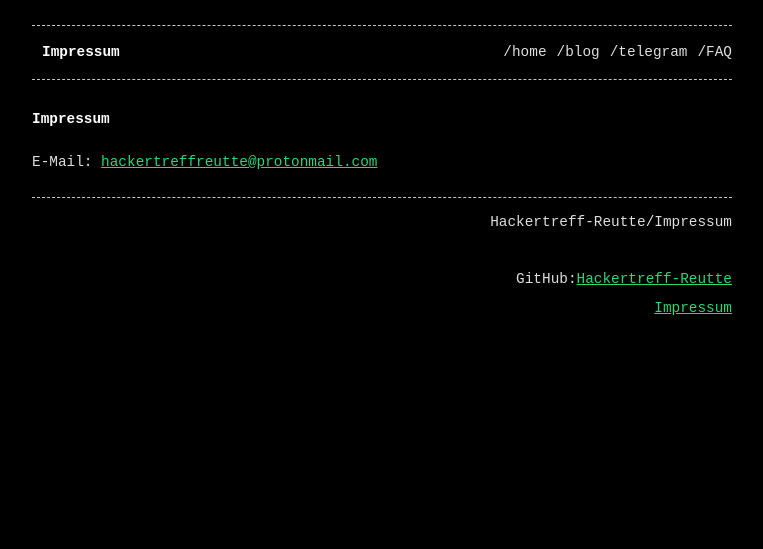
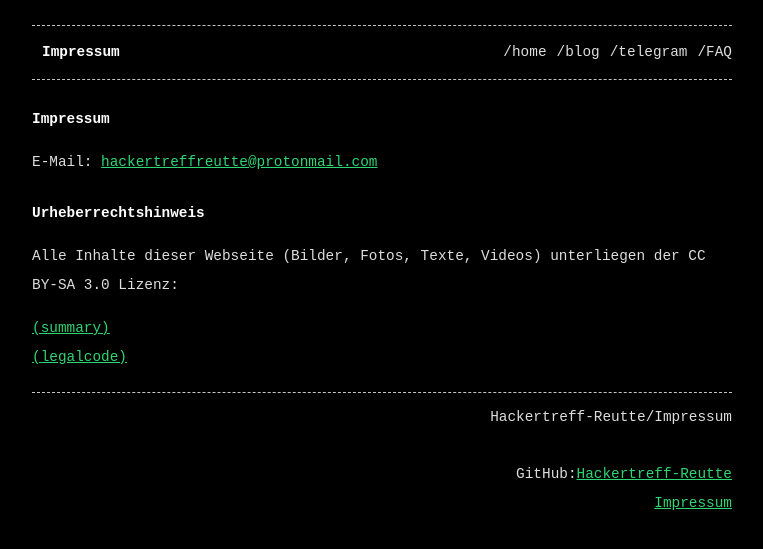
Before and after one commit to Hackertreff-Reutte/Hackertreff-Reutte.github.io, a Jekyll site: the page built from sites/impressum.md, in a window 1280 px wide. Shown: the top 549 px of the page, without its empty margins (258-1021 px from the left). Built offline with Jekyll 4.4.1, drawn with Linux system fonts in a browser that asks for light colours.

Commit message:
added Creative commons license

```diff
--- a/sites/impressum.md
+++ b/sites/impressum.md
@@ -9,3 +9,9 @@ title: Impressum
 # Impressum
 
 E-Mail: [hackertreffreutte@protonmail.com](mailto:hackertreffreutte@protonmail.com)
+
+# Urheberrechtshinweis
+Alle Inhalte dieser Webseite (Bilder, Fotos, Texte, Videos) unterliegen der CC BY-SA 3.0 Lizenz:
+
+<a href="https://creativecommons.org/licenses/by-sa/3.0/at/">(summary)</a>
+<a href="https://creativecommons.org/licenses/by-sa/3.0/at/legalcode">(legalcode)</a>
```
Also changed, not shown: assets/icons/Cc-by.svg (added), assets/icons/Cc-sa.svg (added), assets/icons/Cc.logo.circle.svg (added).
